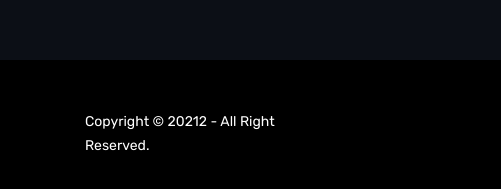
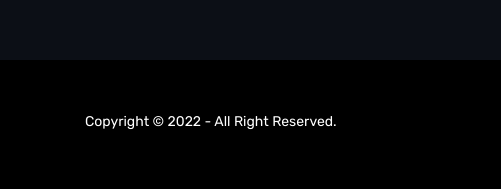
Before and after one commit to Rahulyadav0202/rahul_portfolio_0202, a plain HTML site: page index.html in a window 1280 px wide. Shown: the part 7480-7669 px from the top of the page, 0-501 px from the left. Drawn offline with Linux system fonts and the light colour scheme; some packages are replaced by stand-ins of ours.

Commit message:
Update index.html

```diff
--- a/index.html
+++ b/index.html
@@ -997,7 +997,7 @@
             <div class="container">
                 <div class="row">
                     <div class="col-md-3 text-left">
-                        <p>Copyright &copy; 20212 - All Right Reserved.</p>
+                        <p>Copyright &copy; 2022 - All Right Reserved.</p>
                     </div>
                     <div class="col-md-6 text-center">
                         <div class="footer-social-media">
```
